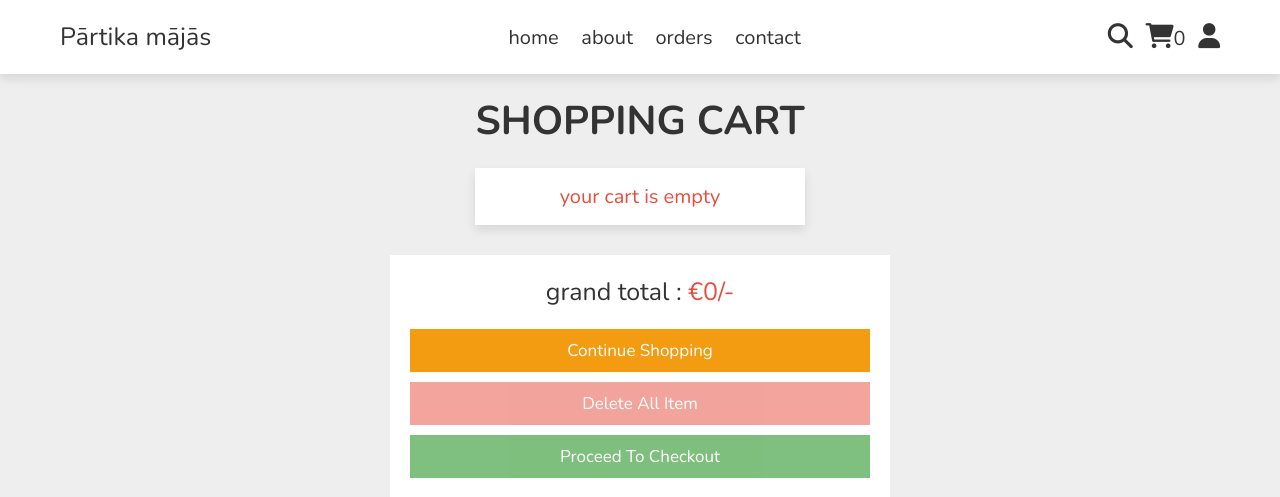
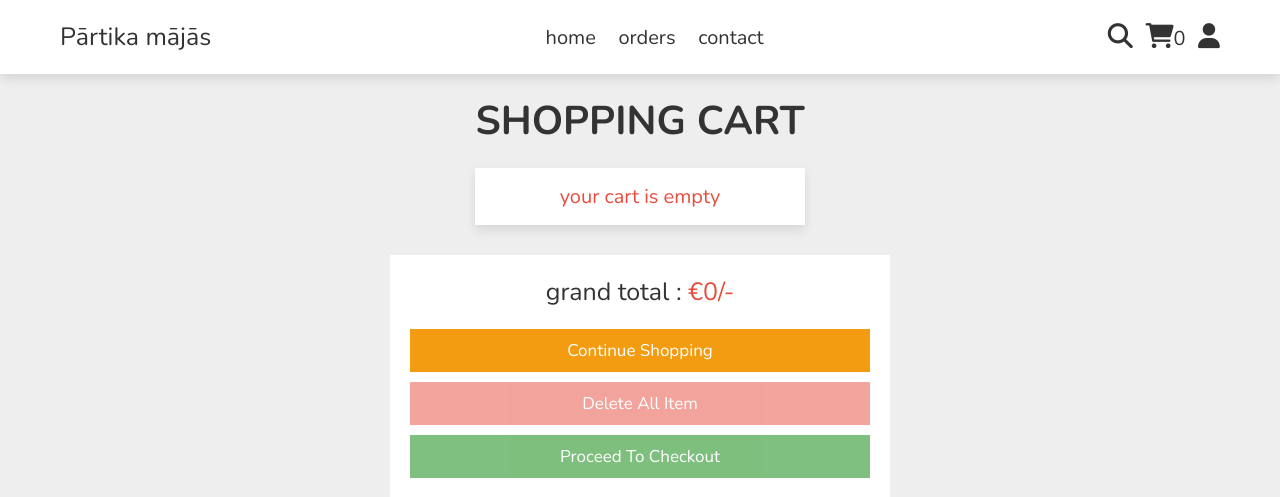
Before and after one commit to NikitaDuma/NikitaDuma.github.io, a PHP site: page /cart.php in a window 1280 px wide. Shown: the top 497 px of the page. Run offline with PHP 8.4, Linux system fonts and the light colour scheme; the visitor is signed in with stand-in values (Sample User, id 1); data that the repository does not hold is empty; some libraries are stand-ins or nearby versions.

Commit message:
Update user_header.php

```diff
--- a/components/user_header.php
+++ b/components/user_header.php
@@ -19,7 +19,6 @@
 
       <nav class="navbar">
          <a href="home.php">home</a>
-         <a href="about.php">about</a>
          <a href="orders.php">orders</a>
          <a href="contact.php">contact</a>
       </nav>
```
